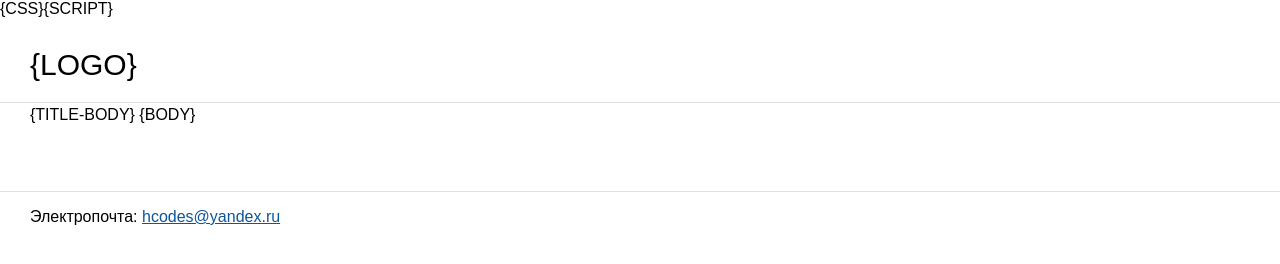
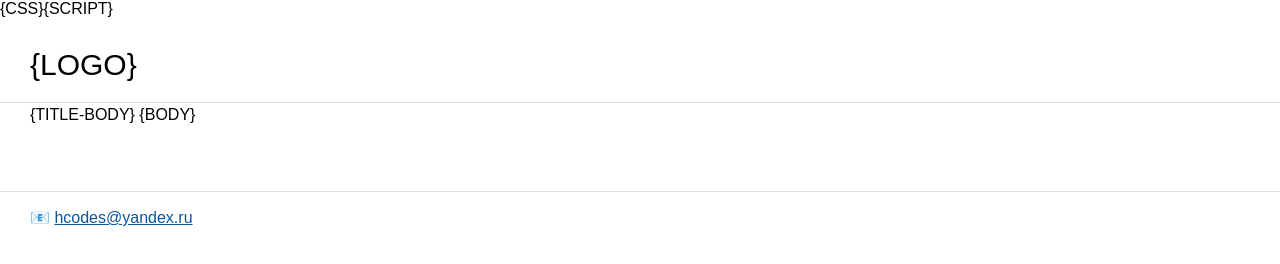
Before and after one commit to hcodes/seleznev.site, a website: page templates/main.htm in a window 1280 px wide. Drawn offline with Linux system fonts and the light colour scheme; files that its build step writes are made by us from their sources.

Commit message:
Добавил почтовое эмоджи

```diff
--- a/templates/main.htm
+++ b/templates/main.htm
@@ -14,7 +14,7 @@
     </article>
     <script src="/js/metrika.js" defer="defer"></script>
     <footer>
-       <span class="footer-item">Электропочта: <a href="mailto:hcodes@yandex.ru">hcodes@yandex.ru</a></span>
+       <span class="footer-item">📧 <a href="mailto:hcodes@yandex.ru">hcodes@yandex.ru</a></span>
     </footer>
 </body>
 </html>
```
